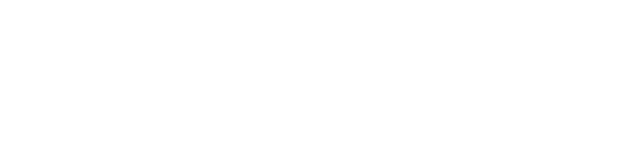
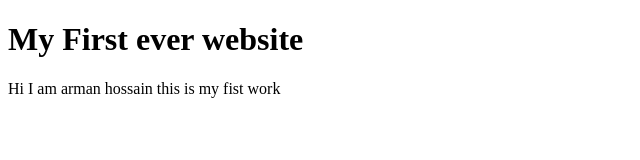
Before and after one commit to arman4hossain/myfirstwbsite, a plain HTML site: page index.html in a window 1280 px wide. Shown: the whole page, without its empty margins (0-640 px from the left). Drawn offline with Linux system fonts and the light colour scheme.

Commit message:
add a new line

```diff
--- a/index.html
+++ b/index.html
@@ -7,6 +7,7 @@
     <title>My first Website</title>
 </head>
 <body>
-
+    <h1>My First ever website</h1>
+    <p>Hi I am arman hossain this is my fist work</p>
 </body>
 </html>
```
